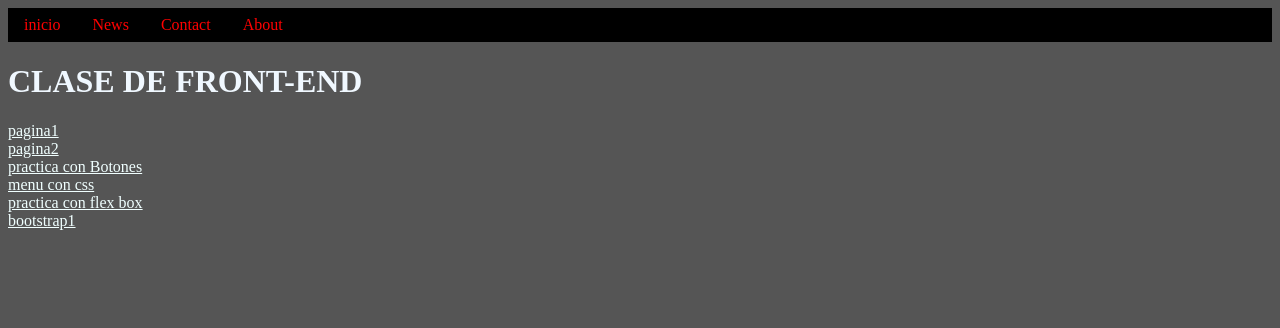
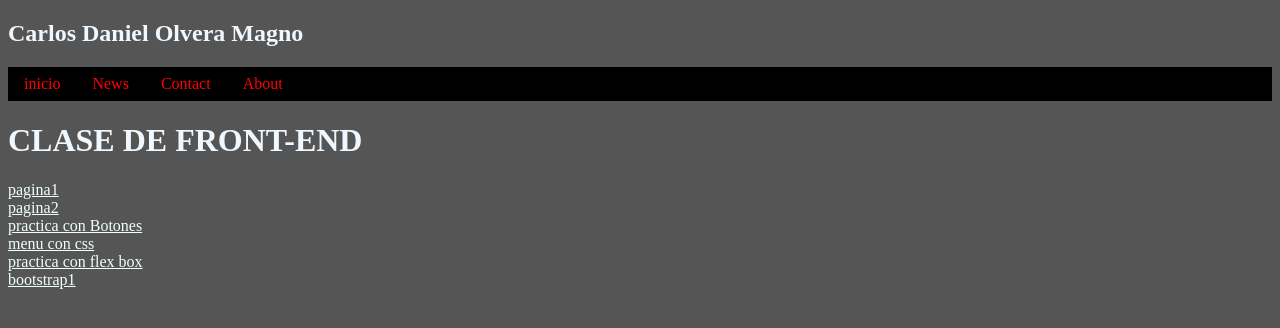
Before and after one commit to MagnoCarlosDaniel/archivos-frontend, a plain HTML site: page index.html in a window 1280 px wide. Drawn offline with Linux system fonts and the light colour scheme.

Commit message:
modificacion de mi nombre en index con h2

```diff
--- a/index.html
+++ b/index.html
@@ -37,6 +37,7 @@ li {
 </style>
 
     <title>CarlsWebDan</title>
+    <h2>Carlos Daniel Olvera Magno</h2>
     <body>
         <ul>
             <li><a href="index.html">inicio</a></li>
```
